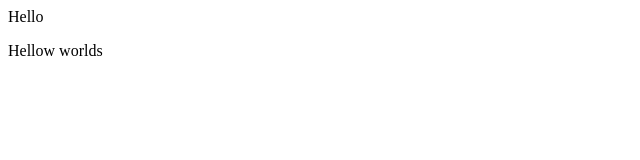
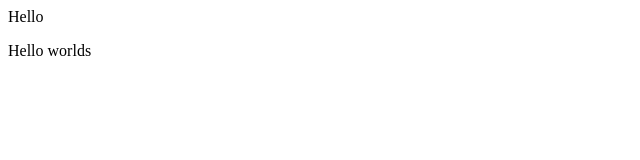
Before and after one commit to bobguy64/video-demo2, a plain HTML site: page index.html in a window 1280 px wide. Shown: the full height of the page, 0-640 px from the left. Drawn offline with Linux system fonts and the light colour scheme.

Commit message:
added there

```diff
--- a/index.html
+++ b/index.html
@@ -1,2 +1,2 @@
 <div>Hello</div>
-<p>Hellow worlds</p>
+<p>Hello worlds</p>
```
